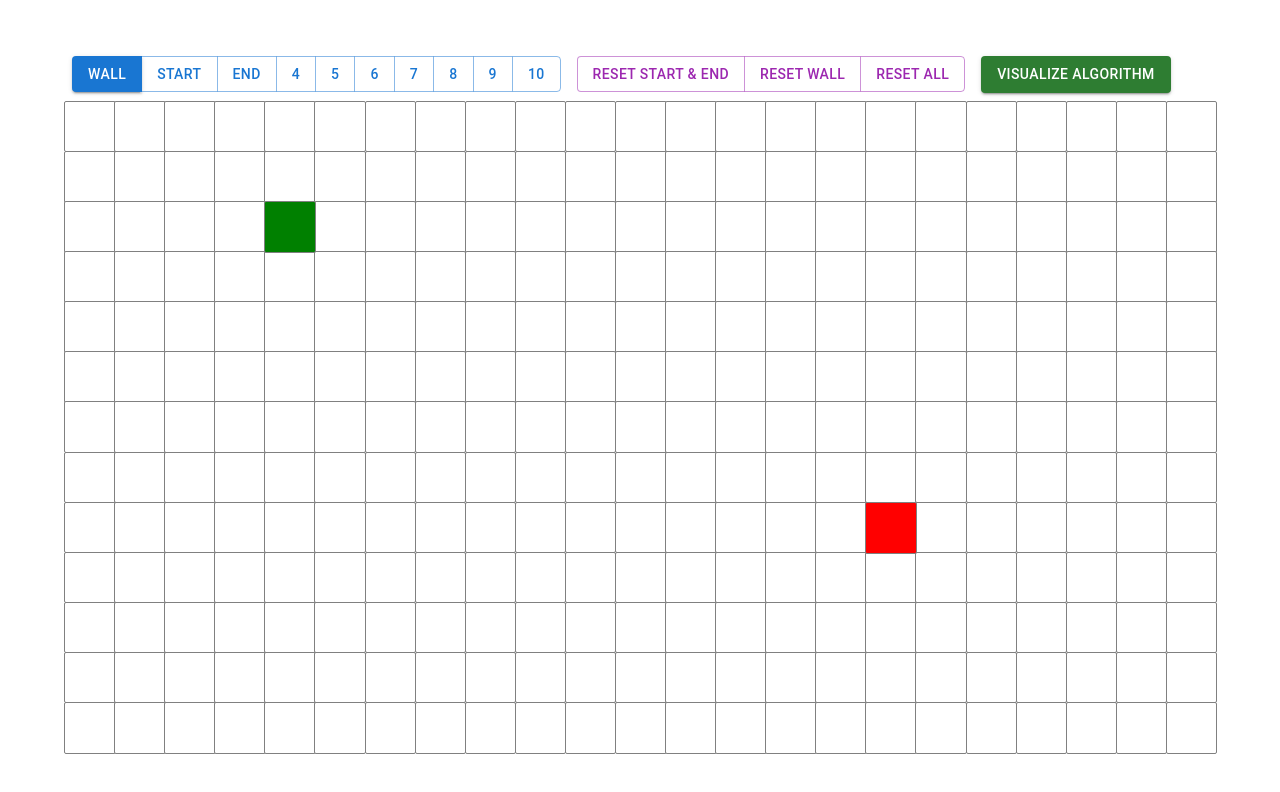
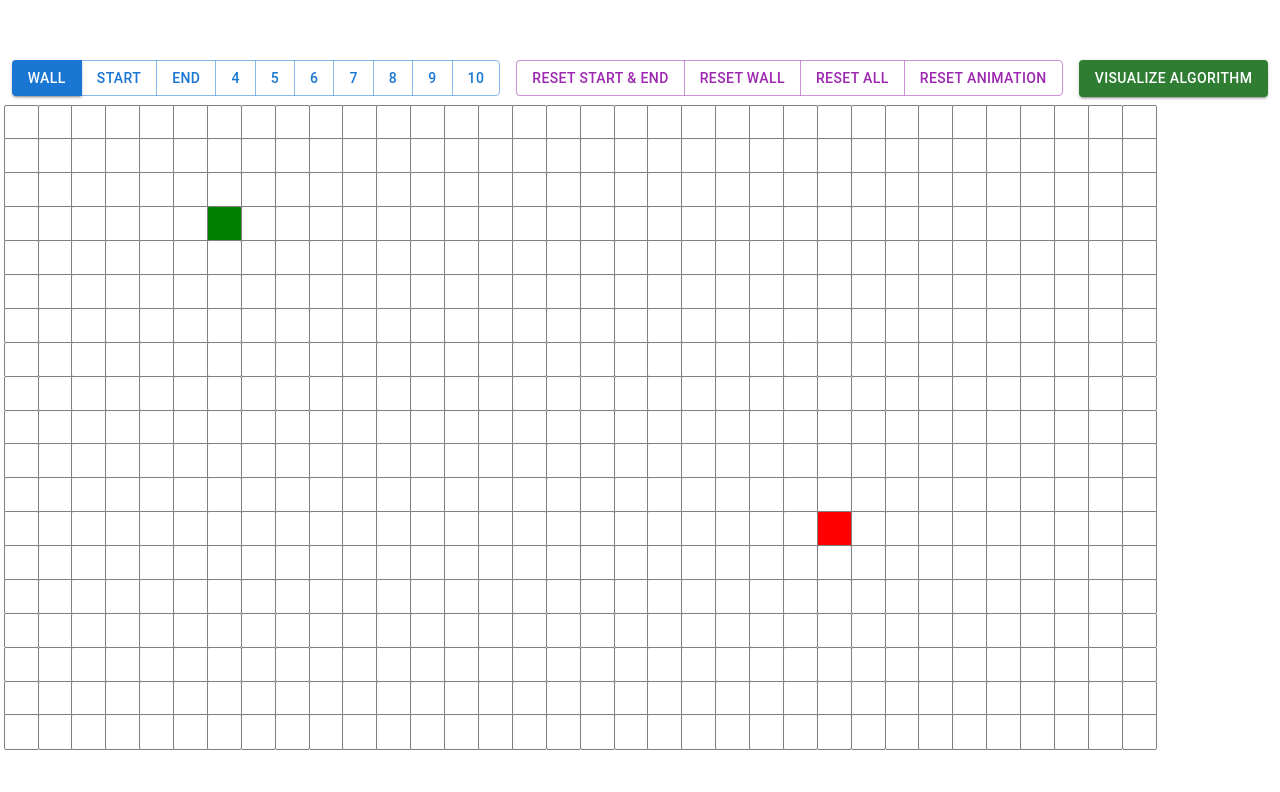
Before and after one commit to durpdur/PathFindingAlgos, a React (Vite) app: page / in a window 1280 px wide. Shown: the top 792 px of the page. Built offline with nearby package versions, Linux system fonts and the light colour scheme.

Commit message:
fixed animation not getting cleared

```diff
--- a/src/App.tsx
+++ b/src/App.tsx
@@ -9,7 +9,7 @@ function App() {
   /********************
    CONSTANTS
   ********************/
-  const nodeSize = 50;
+  const nodeSize = 35;
   const gridRow = Math.floor(innerHeight / nodeSize) - 3;
   const gridCol = Math.floor(innerWidth / nodeSize) - 2;
 
@@ -123,11 +123,6 @@ function App() {
     setBoxStates(newBoxStates);
   };
 
-  // Resets everything except Start, End, and Wall
-  const resetPathVisualization = () => {
-
-  };
-
   // Resets everything back to default
   const resetAll = () => {
     const newStart: [number, number] = [
@@ -150,6 +145,20 @@ function App() {
     setBoxStates(newBoxStates);
   };
 
+  // Resets just the animation squares, essentially restarts visualization
+  const resetAnimation = () => {
+    const newBoxStates = boxStates.map(row => {
+      return row.map(value => {
+        if (value === 4 || value === 5) {
+          return 0;
+        } else {
+          return value;
+        }
+      })
+    });
+
+    setBoxStates(newBoxStates);
+  }
 
   // Set the current item being placed, and what mode of placement it is
   const handleItemSelect = (itemSelected: number) => {
@@ -165,6 +174,8 @@ function App() {
 
   // Visualize algorithm by their visited nodes in order and shortest path found
   const visualizeAlgorithm = () => {
+    resetAnimation();
+
     const { visitedNodesInOrder, shortestPath } = bfs(
       boxStates,
       startNodeCoord,
@@ -242,6 +253,7 @@ function App() {
         resetWall={resetWallStates}
         resetAll={resetAll}
         visualizeAlgo={visualizeAlgorithm}
+        resetAnimation={resetAnimation}
       />
       <Grid
         boxStates={boxStates}
--- a/src/components/Grid.tsx
+++ b/src/components/Grid.tsx
@@ -64,6 +64,7 @@ const Grid: React.FC<GridProps> = ({
         width: "90vw",  // responsive width
         maxHeight: "90vh", // don’t overflow vertically
         userSelect: "none",
+        backgroundColor: "white",
       }}
     >
       {boxStates.map((row, i) =>
--- a/src/components/Node.css
+++ b/src/components/Node.css
@@ -1,10 +1,34 @@
-@keyframes bubbleFillIn {
+/* 4 = discovered (orange ramp) */
+@keyframes discoveredIn {
   0% {
     transform: scale(0);
-    opacity: 0.0;
+    opacity: 1;
+    background-color: blue;
+  }
+
+  50% {
+    transform: scale(0.5);
+    opacity: 1;
+    background-color: #b8dcd8;
+  }
+
+  100% {
+    transform: scale(1);
+    opacity: 1;
+    background-color: #0fa5ff;
+  }
+}
+
+/* 5 = shortest path (yellow ramp) */
+@keyframes shortestPathIn {
+  0% {
+    transform: scale(0);
+    opacity: 1;
+    background-color: #E7B744; /* lighter yellow */
   }
   100% {
     transform: scale(1);
     opacity: 1;
+    background-color: #F1D581;  /* final yellow to match legend */
   }
 }
--- a/src/components/Node.tsx
+++ b/src/components/Node.tsx
@@ -42,8 +42,9 @@ const getAnimation = (itemPlaced: number): string | undefined => {
     case 2:
     case 3:
     case 4:
+      return "discoveredIn 0.4s ease forwards"
     case 5:
-      return "bubbleFillIn 0.4s ease forwards";
+      return "shortestPathIn 0.4s ease forwards";
     default:
       return undefined;
   }
@@ -62,9 +63,12 @@ const Node: React.FC<NodeProps> = ({ coord, NodeItem, onMouseDown, onMouseEnter
   // dynamicStyles (changes depending on state)
   const dynamicStyles = {
     ...baseStyles,
-    backgroundColor: getBackgroundColor(NodeItem),
-    animation: getAnimation(NodeItem),
+    ...(NodeItem === 4 || NodeItem === 5
+      ? { animation: getAnimation(NodeItem) }
+      : { backgroundColor: getBackgroundColor(NodeItem) }
+    ),
   };
+
 
   return (
     <div
--- a/src/components/Toolbar.tsx
+++ b/src/components/Toolbar.tsx
@@ -8,6 +8,7 @@ interface ToolbarProps {
   resetWall: () => void;
   resetAll: () => void;
   visualizeAlgo: () => void;
+  resetAnimation: () => void;
 }
 
 const Toolbar: React.FC<ToolbarProps> = ({
@@ -17,6 +18,7 @@ const Toolbar: React.FC<ToolbarProps> = ({
   resetWall,
   resetAll,
   visualizeAlgo,
+  resetAnimation,
 }) => {
   const selectedValue = itemPlacement;
 
@@ -49,6 +51,7 @@ const Toolbar: React.FC<ToolbarProps> = ({
         <Button onClick={resetStartEnd}>Reset Start & End</Button>
         <Button onClick={resetWall}>Reset Wall</Button>
         <Button onClick={resetAll}>Reset All</Button>
+        <Button onClick={resetAnimation}>Reset Animation</Button>
       </ButtonGroup>
 
       <Button
```
